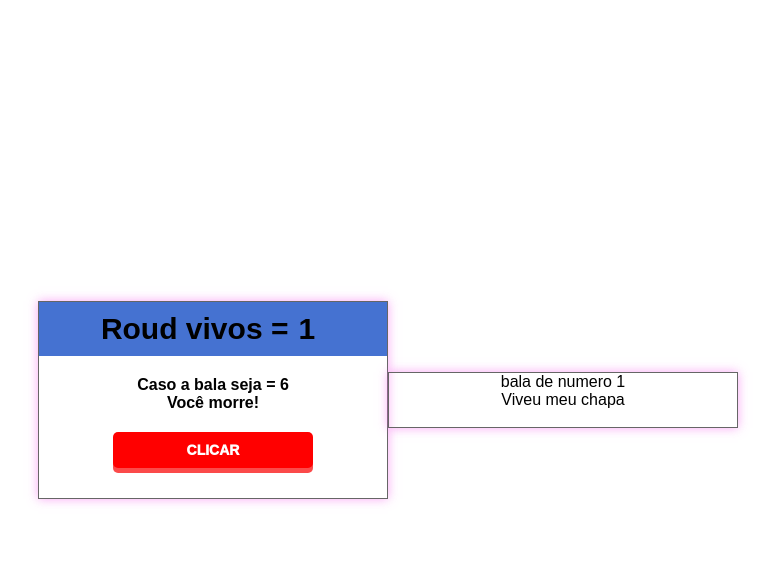
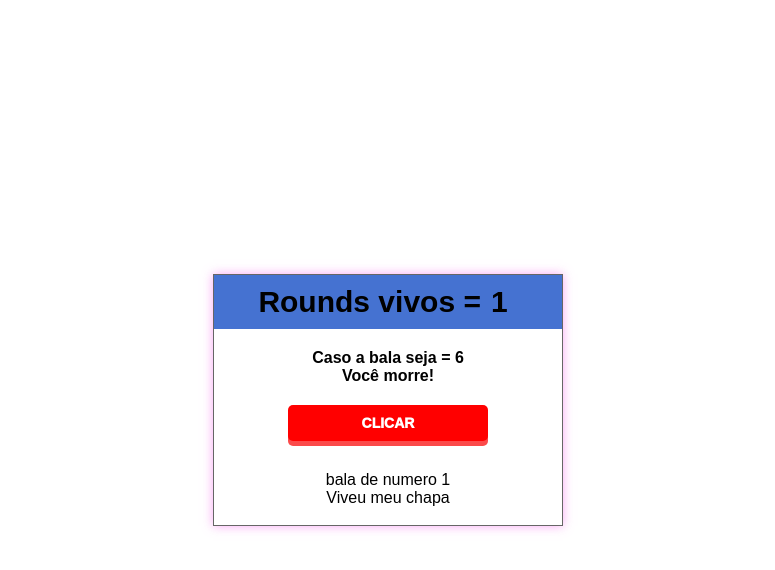
Before and after one commit to Marcos-Jose-DV/Projetos-JavaScript, a plain HTML site: page roleta russa/index.html in a window 1280 px wide. Both pictures are taken after a click on the button "Clicar". Shown: the whole page, without its empty margins (252-1027 px from the left). Drawn offline with Linux system fonts and the light colour scheme.

Commit message:
CSS pronto, da pra melhorar futuramente

```diff
--- /dev/null
+++ b/roleta russa/funcao.js
@@ -0,0 +1,25 @@
+let res = document.getElementById('res')
+let bala = document.getElementById('bala')
+let placar = document.getElementById('placar')
+let pontos = document.getElementById('pontos')
+let play = 1
+let fodeu;
+let cont = 0
+function clicar() {
+    fodeu = Math.floor(Math.random() * 6 + 1)
+    if (fodeu === 6) {
+        res.style.color = "red"
+        pontos.innerHTML = `Rounds vivo = ${cont}`
+        placar.innerHTML = '0'
+        cont = 0
+        res.innerHTML = 'Morreu meu chapa'
+        bala.innerHTML = `bala de numero ${fodeu}`
+    } else {
+        pontos.innerHTML = ''
+        cont++
+        placar.innerHTML = cont + 0
+        res.style.color = "black"
+        res.innerHTML = 'Viveu meu chapa'
+        bala.innerHTML = `bala de numero ${fodeu}`
+    }
+}
--- a/roleta russa/index.html
+++ b/roleta russa/index.html
@@ -7,55 +7,24 @@
     <meta name="viewport" content="width=device-width, initial-scale=1.0">
     <link rel="stylesheet" href="style.css">
 
-    <title>ROleta russa</title>
+    <title>Roleta russa</title>
 </head>
 
 <body>
+    <div class="container">
+        <div class="gamer">
+            <h1 id="placartxt">Rounds vivos =<span id="placar">0</span></h1>
+            <h1>Caso a bala seja = 6<br>Você morre! </h1>
+            <input type="button" class="btn btn-red" value="Clicar" onclick="clicar()">
+        </div>
 
-
-    <div class="container">
-        <h1 id="placartxt">Roud vivos =<span id="placar">0</span></h1>
-        <h1>Caso a bala seja = 6<br>Você morre! </h1>
-
-        <input type="button" class="btn btn-red" value="Clicar" onclick="clicar()">
-
+        <div class="txt">
+            <p id="bala"></p>
+            <p id="res"></p><br>
+            <p id="pontos"></p>
+        </div>
     </div>
-    <div class="container2">
-        <p id="bala"></p>
-        <p id="res"></p><br>
-        <p id="pontos"></p>
-        <p id="placares"></p>
-    </div>
-    <script>
-        let res = document.getElementById('res')
-        let bala = document.getElementById('bala')
-        let placar = document.getElementById('placar')
-        let pontos = document.getElementById('pontos')
-        let placares = document.getElementById('placares')
-        let play = 1
-        let fodeu;
-        let cont = 0
-        function clicar() {
-            fodeu = Math.floor(Math.random() * 6 + 1)
-            if (fodeu === 6) {
-                res.style.color = "red"
-                pontos.innerHTML = `Roudes vivo = ${cont}`
-                placares.innerHTML += `placar do jogador ${play++} = ${cont}<br>`
-                placar. innerHTML = '0'
-                cont = 0
-                res.innerHTML = 'Morreu meu chapa'
-                bala.innerHTML = `bala de numero ${fodeu}`
-            } else {
-                pontos.innerHTML =''
-                cont++
-                placar.innerHTML = cont + 0
-                res.style.color = "black"
-                res.innerHTML = 'Viveu meu chapa'
-                bala.innerHTML = `bala de numero ${fodeu}`
-            }
-
-        }
-    </script>
+    <script src="funcao.js"></script>
 </body>
 
 </html>
--- a/roleta russa/style.css
+++ b/roleta russa/style.css
@@ -14,13 +14,7 @@ body {
 }
 
 .container  {
-    text-align: center;
-    width: 350px;
-    padding: 0px;
-    border: solid 1px #666;
-    box-shadow: 0px 0px 10px rgba(245, 103, 238, 0.582);
-}
-.container2{
+    box-sizing: border-box;
     text-align: center;
     width: 350px;
     padding: 0px;
@@ -48,6 +42,7 @@ h1{
 }
 
 .btn {
+    position: static;
     font-family: arial;
     font-size: 14px;
     text-transform: uppercase;
```
